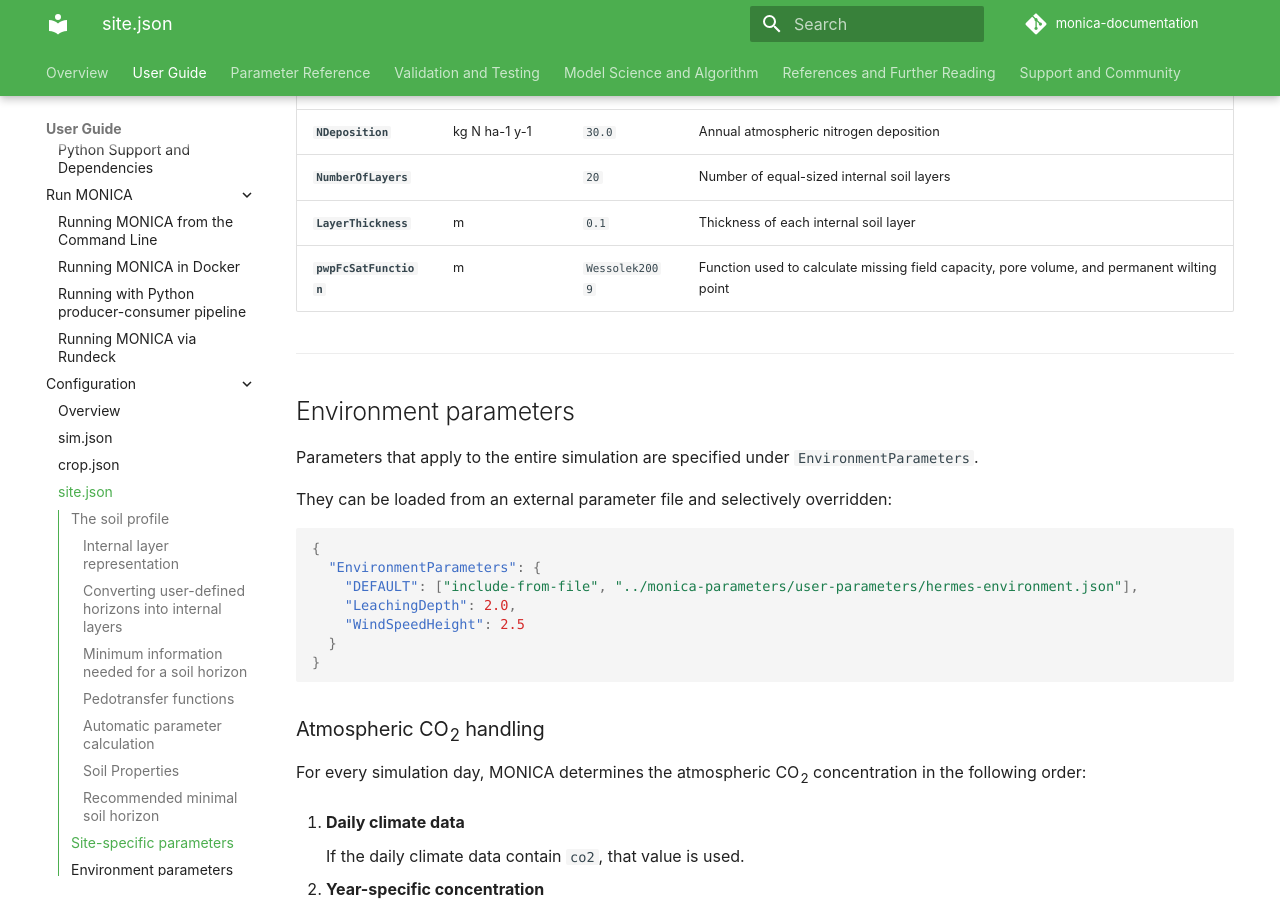
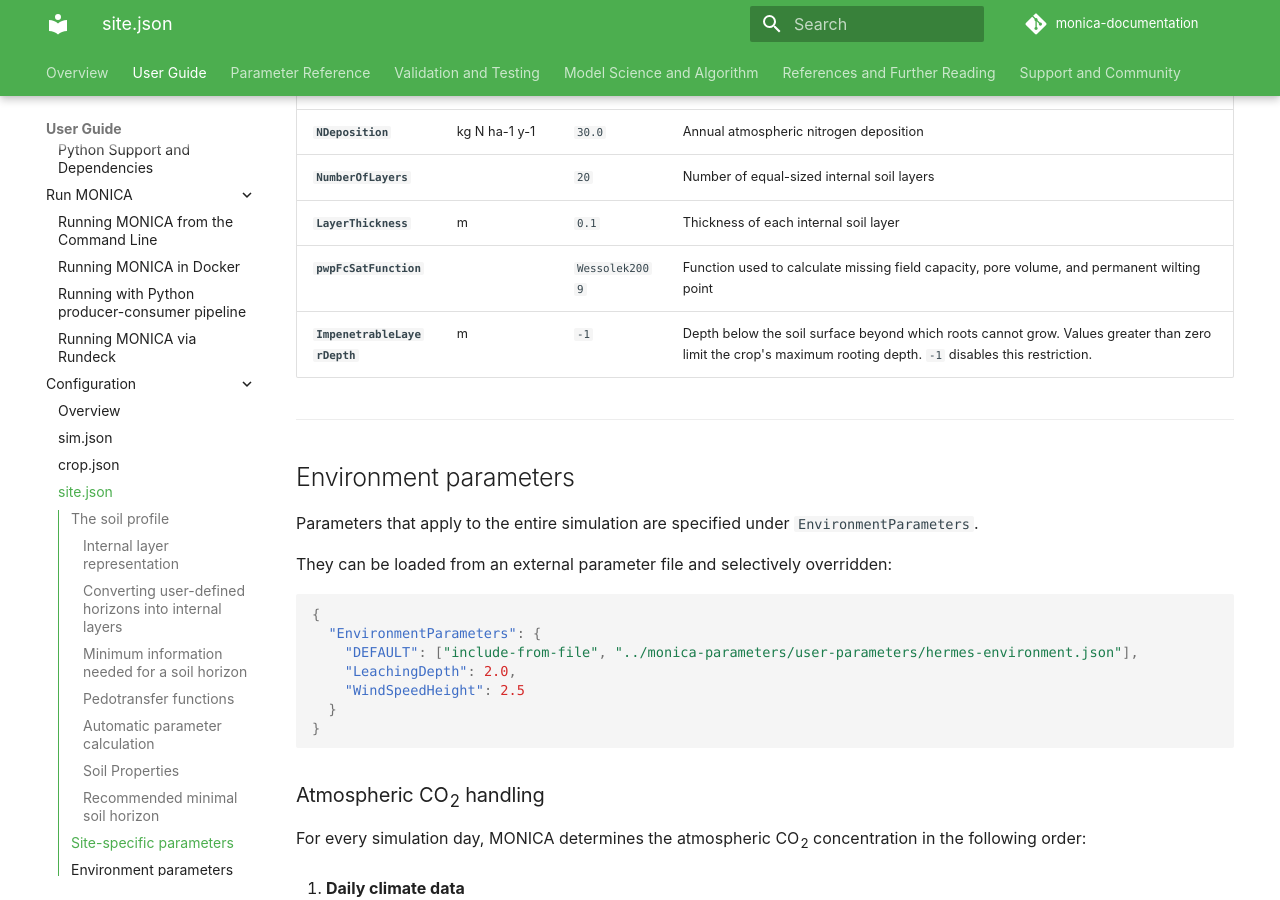
Before and after one commit to zalf-rpm/monica-documentation, an MkDocs documentation site: the page built from docs/user_guide/configuration_files/config_site_json.md, in a window 1280 px wide and 900 px high, scrolled down 6432 px. Built offline with MkDocs 1.6.1 and Material for MkDocs 9.7.7, drawn with Linux system fonts in a browser that asks for light colours; comment, search, counter and statistics services are not loaded.

Commit message:
Add ImpenetrableLayerDepth to site parameters

```diff
--- a/docs/user_guide/configuration_files/config_site_json.md
+++ b/docs/user_guide/configuration_files/config_site_json.md
@@ -209,15 +209,16 @@ The selected pedotransfer function and its supporting parameter files must be av
 
 The following parameters are accepted inside `SiteParameters`.
 
-| Parameter              | Unit            | Default        | Description                                                                                 |
-|------------------------|-----------------|----------------|---------------------------------------------------------------------------------------------|
-| **`Latitude`**         | decimal degrees | `52.5`         | Geographic latitude of the site                                                             |
-| **`Slope`**            | m m-1           | `0.01`         | Surface slope (height m * length m-1)                                                       |
-| **`HeightNN`**         | m               | `50.0`         | Elevation above sea level                                                                   |
-| **`NDeposition`**      | kg N ha-1 y-1   | `30.0`         | Annual atmospheric nitrogen deposition                                                      |
-| **`NumberOfLayers`**   |                 | `20`           | Number of equal-sized internal soil layers                                                  |
-| **`LayerThickness`**   | m               | `0.1`          | Thickness of each internal soil layer                                                       |
-| **`pwpFcSatFunction`** | m               | `Wessolek2009` | Function used to calculate missing field capacity, pore volume, and permanent wilting point |
+| Parameter                      | Unit             | Default        | Description                                                                                                                                                   |
+|--------------------------------|------------------|----------------|---------------------------------------------------------------------------------------------------------------------------------------------------------------|
+| **`Latitude`**                 | decimal degrees  | `52.5`         | Geographic latitude of the site                                                                                                                               |
+| **`Slope`**                    | m m-1            | `0.01`         | Surface slope (height m * length m-1)                                                                                                                         |
+| **`HeightNN`**                 | m                | `50.0`         | Elevation above sea level                                                                                                                                     |
+| **`NDeposition`**              | kg N ha-1 y-1    | `30.0`         | Annual atmospheric nitrogen deposition                                                                                                                        |
+| **`NumberOfLayers`**           |                  | `20`           | Number of equal-sized internal soil layers                                                                                                                    |
+| **`LayerThickness`**           | m                | `0.1`          | Thickness of each internal soil layer                                                                                                                         |
+| **`pwpFcSatFunction`**         |                  | `Wessolek2009` | Function used to calculate missing field capacity, pore volume, and permanent wilting point                                                                   |
+| **`ImpenetrableLayerDepth`**   | m                | `-1`           | Depth below the soil surface beyond which roots cannot grow. Values greater than zero limit the crop's maximum rooting depth. `-1` disables this restriction. |
 
 ---
 
```
